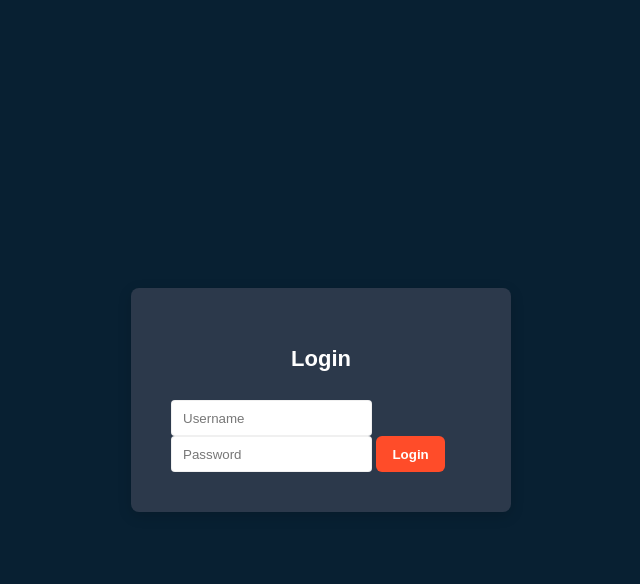
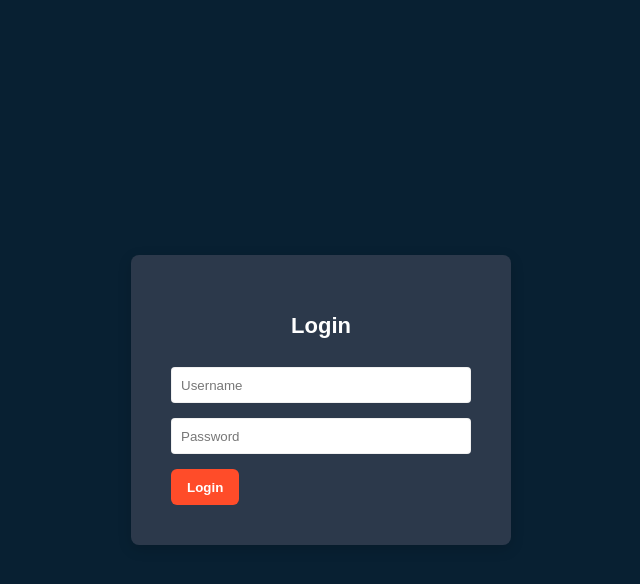
Before and after one commit to ps253993/verbruikbeheer, a Flask app: page /login in a window 1280 px wide. Shown: the top 584 px of the page, without its empty margins (319-959 px from the left). Run offline with Flask 3, Linux system fonts and the light colour scheme.

Commit message:
ai login fix
Ruimte tussen invoervelden toegevoegd met ai

```diff
--- a/app.py
+++ b/app.py
@@ -31,6 +31,7 @@ def login():
             return render_template("login.html")
     #weergeef inlog pagina
     return render_template("login.html")
+
 #home pagina
 @app.route("/home")
 def home():
--- a/static/style.css
+++ b/static/style.css
@@ -407,3 +407,10 @@ body {
     font-weight: 600;
     font-size: 22px;
 }
+
+.field {
+    display: block;
+    width: 100%;
+    margin-bottom: 15px;
+    padding: 10px;
+}
```
